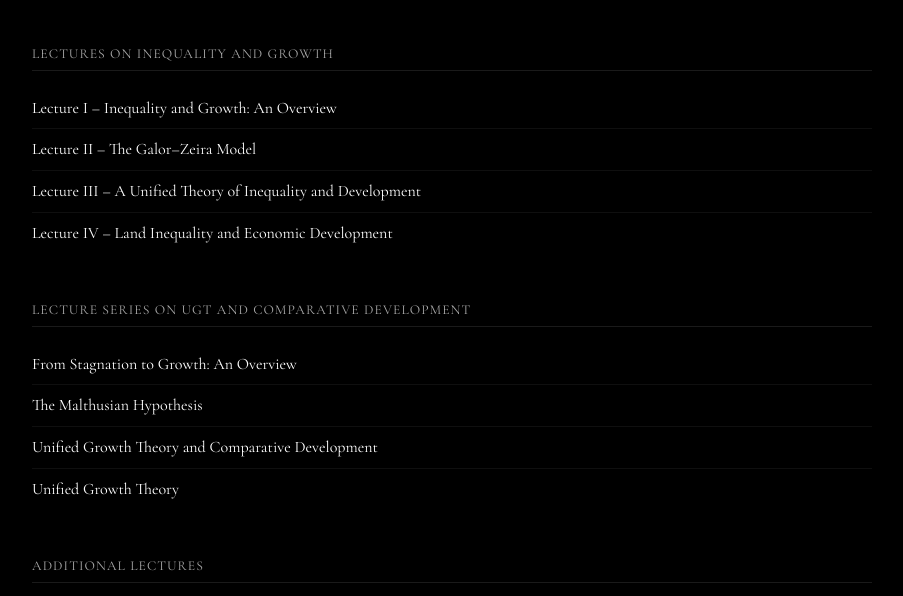
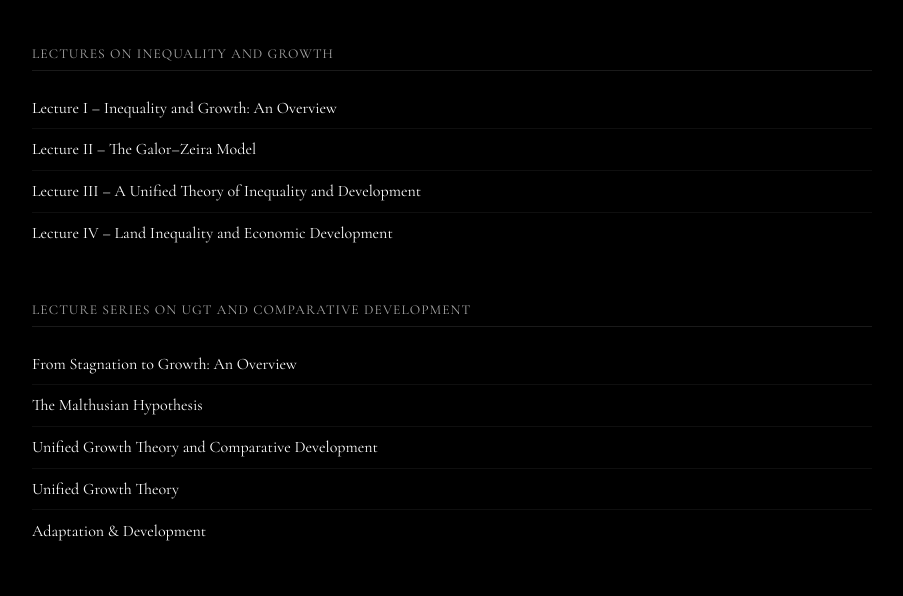
Before and after one commit to odedgalor/odedgalor-website, a plain HTML site: page lectures-slides.html in a window 1280 px wide. Shown: the part 187-783 px from the top of the page, without its empty margins (188-1091 px from the left). Drawn offline with nearby package versions, Linux system fonts and the light colour scheme.

Commit message:
Reorganize slides page: rename group and move Adaptation & Development
Co-Authored-By: Claude Sonnet 4.6 <noreply@anthropic.com>

```diff
--- a/lectures-slides.html
+++ b/lectures-slides.html
@@ -80,11 +80,11 @@
     <div class="slide-item"><a href="files/slides-malthusian.pdf" target="_blank" rel="noopener">The Malthusian Hypothesis</a></div>
     <div class="slide-item"><a href="files/slides-ugt.pdf" target="_blank" rel="noopener">Unified Growth Theory and Comparative Development</a></div>
     <div class="slide-item"><a href="files/slides-ugt-lecture5.pdf" target="_blank" rel="noopener">Unified Growth Theory</a></div>
+    <div class="slide-item"><a href="#">Adaptation &amp; Development</a></div>
   </div>
 
   <div class="slides-group">
-    <p class="slides-group-title">Additional Lectures</p>
-    <div class="slide-item"><a href="#">Adaptation &amp; Development</a></div>
+    <p class="slides-group-title">Deep-Rooted Factors of the Inequality in the Wealth of Nations</p>
     <div class="slide-item"><a href="#">Theories of the Demographic Transition</a></div>
     <div class="slide-item"><a href="#">The Out of Africa Hypothesis of Comparative Development</a></div>
     <div class="slide-item"><a href="#">The Agricultural Origins of Time Preference</a></div>
```
